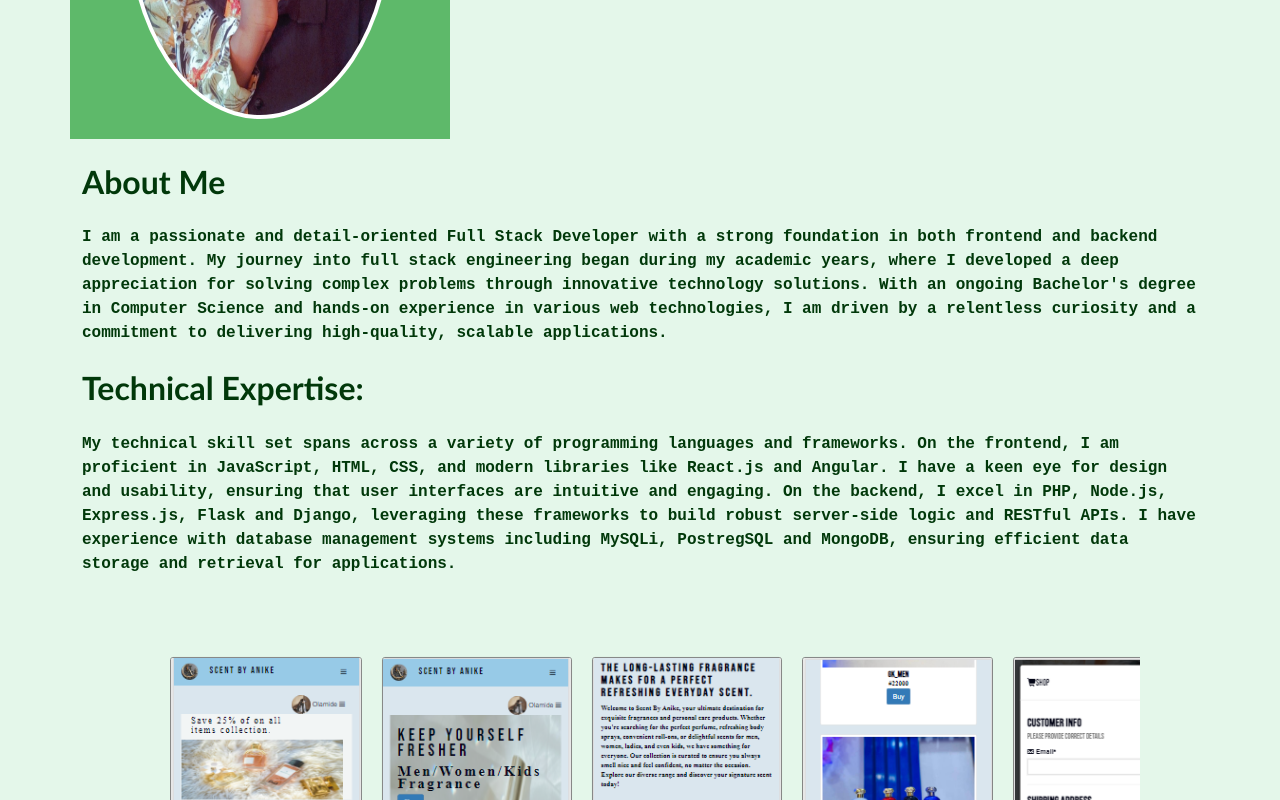
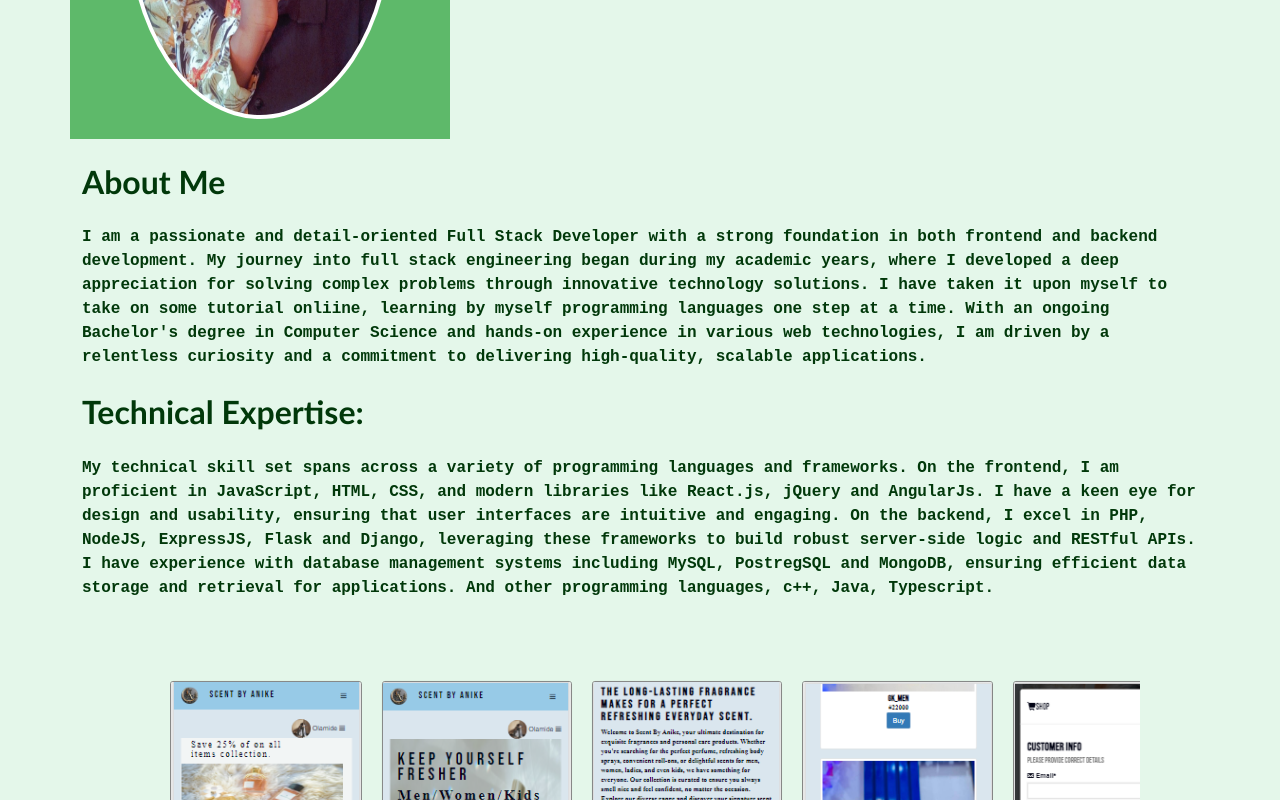
Before and after one commit to simplicityf/omobolanleazeezat, a plain HTML site: page index.html in a window 1280 px wide. Shown: the part 436-1236 px from the top of the page. Drawn offline with nearby package versions, Linux system fonts and the light colour scheme.

Commit message:
Add files via upload

```diff
--- a/index.html
+++ b/index.html
@@ -86,10 +86,10 @@
 
 <div class="container">
    <h2 class="text-left my-4"><b>About Me</b></h2>
-   <p class="text-left">I am a passionate and detail-oriented Full Stack Developer with a strong foundation in both frontend and backend development. My journey into full stack engineering began during my academic years, where I developed a deep appreciation for solving complex problems through innovative technology solutions. With an ongoing Bachelor's degree in Computer Science and hands-on experience in various web technologies, I am driven by a relentless curiosity and a commitment to delivering high-quality, scalable applications.</p>
+   <p class="text-left">I am a passionate and detail-oriented Full Stack Developer with a strong foundation in both frontend and backend development. My journey into full stack engineering began during my academic years, where I developed a deep appreciation for solving complex problems through innovative technology solutions. I have taken it upon myself to take on some tutorial onliine, learning by myself programming languages one step at a time. With an ongoing Bachelor's degree in Computer Science and hands-on experience in various web technologies, I am driven by a relentless curiosity and a commitment to delivering high-quality, scalable applications.</p>
 
    <h2 class="text-left my-4"><b>Technical Expertise:</b></h2>
-   <p class="text-left">My technical skill set spans across a variety of programming languages and frameworks. On the frontend, I am proficient in JavaScript, HTML, CSS, and modern libraries like React.js and Angular. I have a keen eye for design and usability, ensuring that user interfaces are intuitive and engaging. On the backend, I excel in PHP, Node.js, Express.js, Flask and Django, leveraging these frameworks to build robust server-side logic and RESTful APIs. I have experience with database management systems including MySQLi, PostregSQL and MongoDB, ensuring efficient data storage and retrieval for applications.</p>
+   <p class="text-left">My technical skill set spans across a variety of programming languages and frameworks. On the frontend, I am proficient in JavaScript, HTML, CSS, and modern libraries like React.js, jQuery and AngularJs. I have a keen eye for design and usability, ensuring that user interfaces are intuitive and engaging. On the backend, I excel in PHP, NodeJS, ExpressJS, Flask and Django, leveraging these frameworks to build robust server-side logic and RESTful APIs. I have experience with database management systems including MySQL, PostregSQL and MongoDB, ensuring efficient data storage and retrieval for applications. And other programming languages, c++, Java, Typescript.</p>
 </div>
 
 
```
Also changed, not shown: 1 other file.
